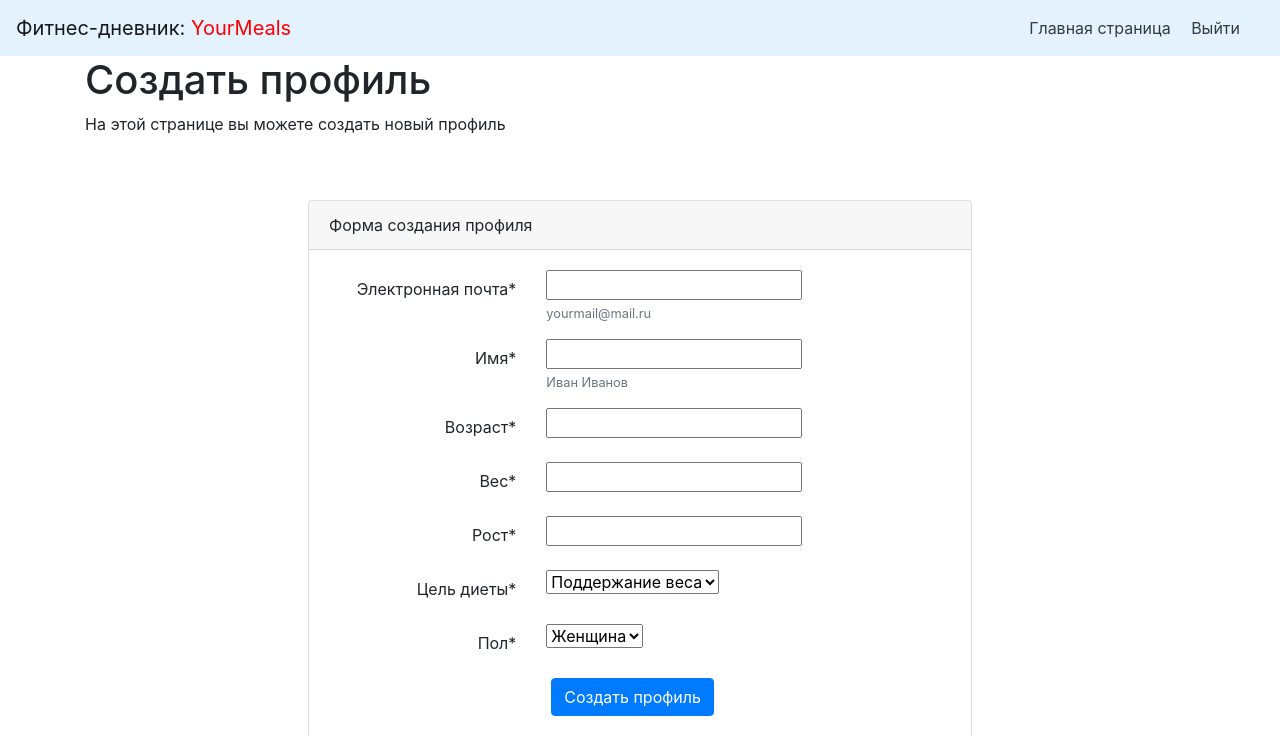
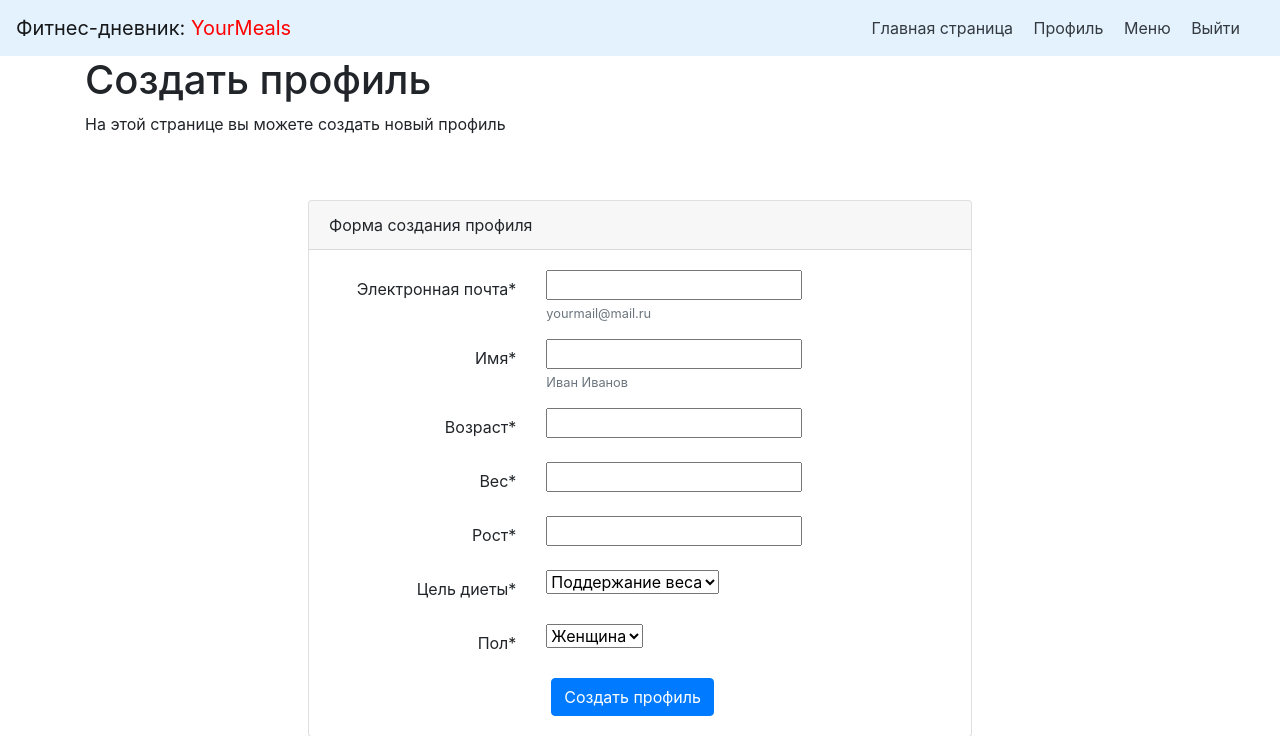
Before and after one commit to tunsmm/yourmeals, a Django app: page /signup/ in a window 1280 px wide. Shown: the top 736 px of the page. Run offline with Django 4.2, Linux system fonts and the light colour scheme; parts of the project's set-up code (start-up, migrations or seed data) failed here and were passed over.

Commit message:
Add new urls for profile and menu

```diff
--- a/templates/nav.html
+++ b/templates/nav.html
@@ -5,6 +5,8 @@
         User: {{ user.username }}.
         {% endif %} {% endcomment %}
         <a class="p-2 text-dark" href="{% url 'main' %}">Главная страница</a>
+        <a class="p-2 text-dark" href="{% url 'user' %}">Профиль</a>
+        <a class="p-2 text-dark" href="{% url 'menu' %}">Меню</a>
         <a class="p-2 text-dark" href="{% url 'logout' %}">Выйти</a>
     </nav>
 </nav>
```
